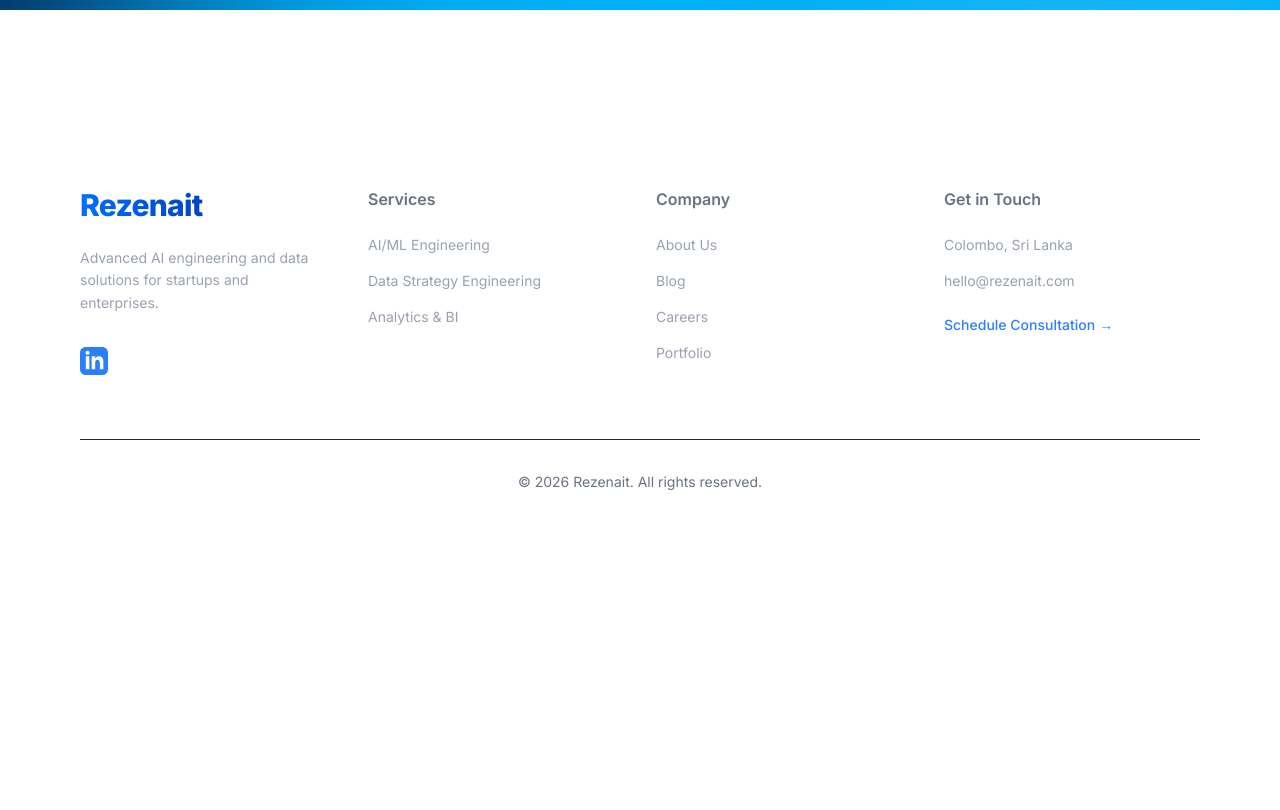
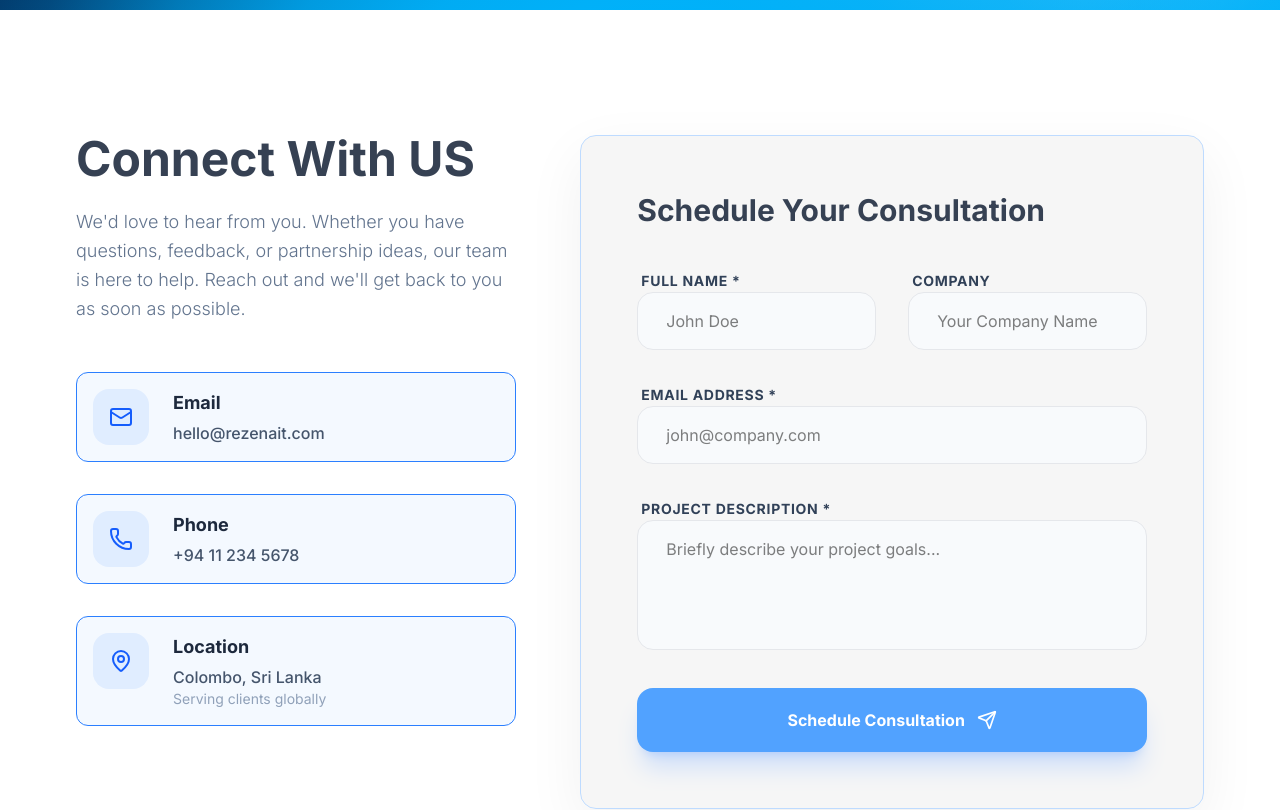
Before and after one commit to Thamaruj/Rezenait-Website, a Next.js app: page /contact in a window 1280 px wide. Shown: the part 340-1150 px from the top of the page. Before the commit the page ends 896 px from the top, so only its background shows below. Built offline with nearby package versions, Linux system fonts and the light colour scheme.

Commit message:
Talk to us page structure done

```diff
--- a/app/contact/page.tsx
+++ b/app/contact/page.tsx
@@ -2,6 +2,32 @@
 
 import {motion} from "framer-motion";
 import { url } from "inspector";
+import { Mail, Phone, MapPin, Send } from "lucide-react";
+
+const contacts = [
+  {
+    icon: <Mail />,
+    title: "Email",
+    val: "hello@rezenait.com",
+    link: "mailto:hello@rezenait.com",
+    color: "bg-blue-500/10 text-blue-600"
+  },
+  {
+    icon: <Phone />,
+    title: "Phone",
+    val: "+94 11 234 5678",
+    link: "tel:+94112345678",
+    color: "bg-blue-500/10 text-blue-600"
+  },
+  {
+    icon: <MapPin />,
+    title: "Location",
+    val: "Colombo, Sri Lanka",
+    sub: "Serving clients globally",
+    link: "https://maps.google.com/?q=Colombo,Sri Lanka",
+    color: "bg-blue-500/10 text-blue-600"
+  }
+];
 
 export default function ContactPage(){
     return(
@@ -13,7 +39,7 @@
 
             </div>
 
-            <main className="mx-7 max-w-full md:px-12 pt-5 md:pt-10 pb-32">
+            <main className="mx-7 max-w-full md:px-12 pt-5 md:pt-10 ">
 
                 {/* Header Text Section */}
                 <div className="max-w-4xl mx-auto text-center flex flex-col items-center">
@@ -41,6 +67,101 @@
 
                 </div>
 
+                <div className="max-w-full mx-auto mt-10 md:mt-15 py-10 md:py-20">
+
+                    <div className="flex flex-col lg:flex-row gap-16 items-start">
+                        {/* LEFT SIDE: Information */}
+                            <div className="lg:w-5/12 space-y-12">
+                                <motion.div
+                                initial={{ opacity: 0, x: -20 }}
+                                animate={{ opacity: 1, x: 0 }}
+                                transition={{ duration: 0.8, delay: 0.3 }}
+                            >
+                                <h2 className="text-3xl md:text-5xl font-bold text-gray-700 mb-6">Connect With US</h2>
+                                <p className="text-lg text-slate-500 font-light leading-relaxed">
+                                We'd love to hear from you. Whether you have questions, feedback,
+                                or partnership ideas, our team is here to help. Reach out and we'll
+                                get back to you as soon as possible.
+                                </p>
+                                </motion.div>
+
+                                <div className="space-y-10">
+                                        {contacts.map((item, i) => (
+                                            <a key={i} href={item.link}>
+                                            <motion.div
+                                                initial={{ opacity: 0, y: 20 }}
+                                                animate={{ opacity: 1, y: 0 }}
+                                                transition={{ duration: 0.8, delay: 0.4 + i * 0.1 }}
+                                                className="flex items-start gap-6 group border my-8 border-blue-500 p-4 bg-blue-500/5 rounded-xl hover:scale-[1.01] transition-transform duration-300 cursor-pointer"
+                                            >
+                                                <div className={`p-4 rounded-2xl transition-transform duration-300 ${item.color}`}>
+                                                {item.icon}
+                                                </div>
+
+                                                <div>
+                                                <h3 className="text-lg font-bold text-slate-800 mb-1">{item.title}</h3>
+                                                <p className="text-slate-600 font-medium">{item.val}</p>
+                                                {item.sub && <p className="text-slate-400 text-sm">{item.sub}</p>}
+                                                </div>
+                                            </motion.div>
+                                            </a>
+                                        ))}
+                                </div>
+
+
+                            </div>
+
+                            {/* Right SIDE: Form */}
+                            <div  className="lg:w-7/12 w-full bg-[#DCDCDC]/25 p-8 md:p-14 rounded-2xl border border-blue-200 shadow-[0_20px_60px_rgba(0,0,0,0.06)]">
+
+                                <motion.div
+                                    initial={{ opacity: 0, y: 40 }}
+                                    animate={{ opacity: 1, y: 0 }}
+                                    transition={{ duration: 0.8, delay: 0.5 }}
+                                >
+                                    <h3 className="text-2xl md:text-3xl font-bold text-gray-700 mb-10">Schedule Your Consultation</h3>
+
+                                    <form className="space-y-8">
+                                        <div className="grid grid-cols-1 md:grid-cols-2 gap-8">
+                                        <div className="space-y-3">
+                                            <label className="text-sm font-bold text-slate-700 ml-1 uppercase tracking-wider">Full Name *</label>
+                                            <input type="text" placeholder="John Doe" required className="w-full px-7 py-4 rounded-2xl bg-slate-50 border border-gray-200 focus:bg-white focus:border-blue-500 focus:ring-4 focus:ring-blue-500/10 transition-all outline-none" />
+                                        </div>
+                                        <div className="space-y-3">
+                                            <label className="text-sm font-bold text-slate-700 ml-1 uppercase tracking-wider">Company</label>
+                                            <input type="text" placeholder="Your Company Name"  className="w-full px-7 py-4 rounded-2xl bg-slate-50 border border-gray-200 focus:bg-white focus:border-blue-500 focus:ring-4 focus:ring-blue-500/10 transition-all outline-none" />
+                                        </div>
+                                        </div>
+
+                                        <div className="space-y-3">
+                                        <label className="text-sm font-bold text-slate-700 ml-1 uppercase tracking-wider">Email Address *</label>
+                                        <input type="email" placeholder="john@company.com" required className="w-full px-7 py-4 rounded-2xl bg-slate-50 border border-gray-200 focus:bg-white focus:border-blue-500 focus:ring-4 focus:ring-blue-500/10 transition-all outline-none" />
+                                        </div>
+
+                                        <div className="space-y-3">
+                                        <label className="text-sm font-bold text-slate-700 ml-1 uppercase tracking-wider">Project Description *</label>
+                                        <textarea rows={4} placeholder="Briefly describe your project goals..." required className="w-full px-7 py-4 rounded-2xl bg-slate-50 border border-gray-200 focus:bg-white focus:border-blue-500 focus:ring-4 focus:ring-blue-500/10 transition-all outline-none resize-none" />
+                                        </div>
+
+                                        <motion.button
+                                            whileHover={{ scale: 1.02, y: -2 }}
+
+                                            className="w-full bg-blue-400 text-white py-5 rounded-2xl font-bold flex items-center justify-center gap-3 shadow-xl shadow-blue-500/20 hover:bg-blue-500 "
+                                            >
+                                            Schedule Consultation
+                                            <Send className="w-5 h-5" />
+                                        </motion.button>
+                                    </form>
+
+                                </motion.div>
+                            </div>
+                    </div>
+
+
+
+
+                </div>
+
             </main>
 
 
--- a/package.json
+++ b/package.json
@@ -12,6 +12,7 @@
     "@sanity/image-url": "^1.2.0",
     "@sanity/vision": "^4.22.0",
     "framer-motion": "^12.34.3",
+    "lucide-react": "^0.577.0",
     "next": "16.1.6",
     "next-sanity": "^11.6.12",
     "react": "19.2.3",
```
Also changed, not shown: 1 other file (tests, documents, lock files or other folders).
